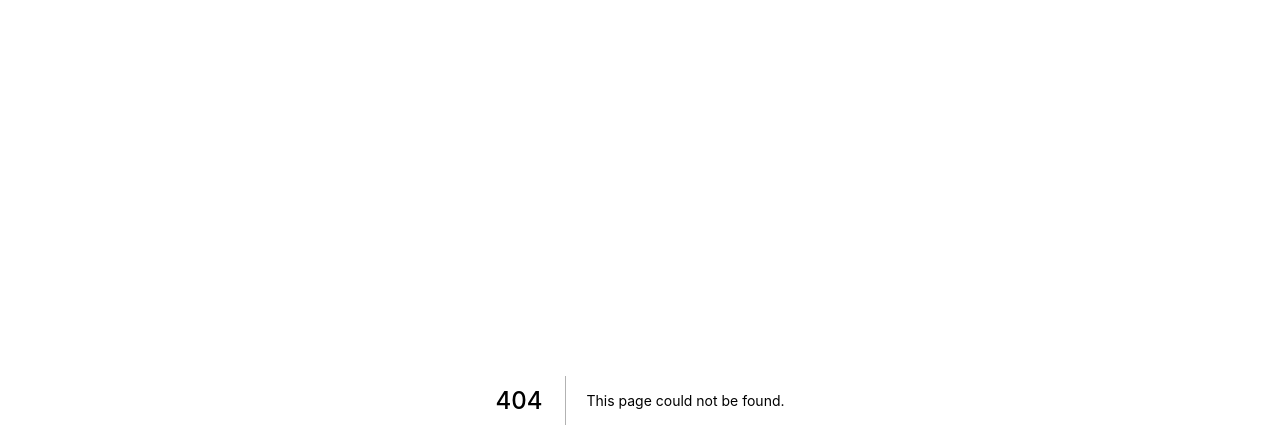
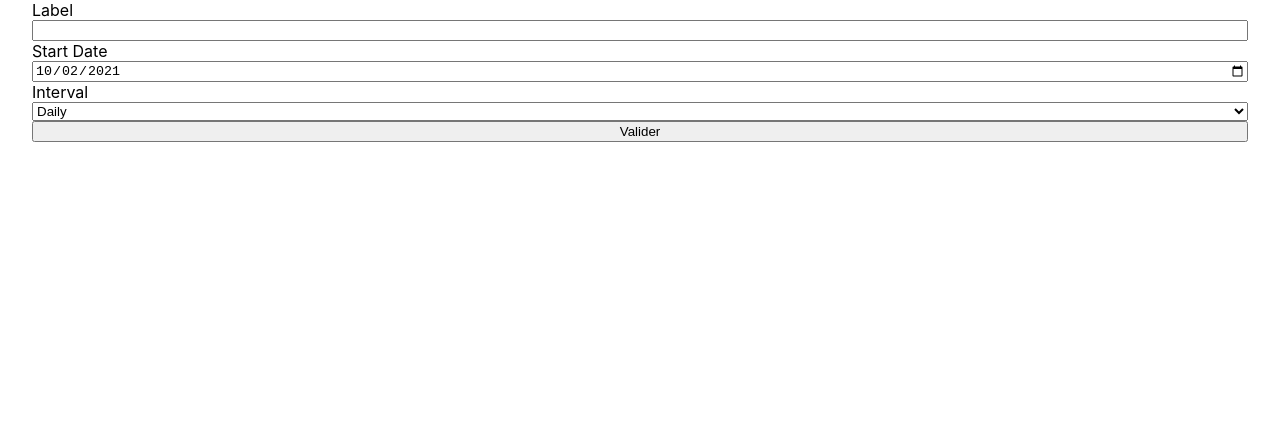
Before and after one commit to SuperRoflCopter/git_test, a Next.js app: page /components/TaskForm in a window 1280 px wide. Before the commit this address had no page. Shown: the top 448 px of the page. Built offline with nearby package versions, Linux system fonts and the light colour scheme.

Commit message:
init task form with ts support

```diff
--- a/package.json
+++ b/package.json
@@ -9,13 +9,16 @@
     "lint": "next lint"
   },
   "dependencies": {
+    "formik": "^2.2.9",
     "next": "11.1.2",
     "next-pwa": "^5.3.1",
     "react": "17.0.2",
     "react-dom": "17.0.2"
   },
   "devDependencies": {
+    "@types/react": "^17.0.26",
     "eslint": "7.32.0",
-    "eslint-config-next": "11.1.2"
+    "eslint-config-next": "11.1.2",
+    "typescript": "^4.4.3"
   }
 }
--- /dev/null
+++ b/pages/components/TaskForm/index.tsx
@@ -0,0 +1,85 @@
+import { useFormik } from 'formik'
+
+export type Interval = 'daily' | 'weekly' | 'monthly' | undefined
+export type TaskFormErrors = {
+    label?: string
+    startDate?: string
+    interval?: string
+}
+
+const TaskForm = () => {
+
+    const validate = values => {
+        const errors: TaskFormErrors = {};
+        const { label, startDate, interval } = values
+
+        if (!label) {
+          errors.label = 'Required';
+        } else if (values.label.length > 15) {
+          errors.label = 'Must be 15 characters or less';
+        }
+
+        if (!startDate) {
+          errors.startDate = 'Required';
+        }
+
+        if (!interval) {
+          errors.interval = 'Required';
+        } else if (interval !== 'daily' && interval !==  'weekly' && interval !== 'monthly') {
+          errors.interval = 'Invalid interval';
+        }
+
+        return errors;
+      }
+
+    const formik = useFormik({
+        initialValues: {
+          label: undefined,
+          startDate: new Date().toISOString().substring(0,10),
+          interval: 'daily',
+        },
+        validate,
+        onSubmit: values => {
+          const { label } = values
+          localStorage.setItem(`task${label}`, JSON.stringify(values))
+        },
+      })
+
+      return (
+        <form onSubmit={formik.handleSubmit}>
+          <div style={{display:'flex', flexDirection:'column', marginLeft:'2rem', marginRight:'2rem'}}>
+            <label htmlFor="label">Label</label>
+            <input
+                id="label"
+                name="label"
+                type="text"
+                onChange={formik.handleChange}
+                value={formik.values.label}
+            />
+            <div style={{color:'red'}}>{formik.errors.label}</div>
+
+            <label htmlFor="startDate">Start Date</label>
+            <input
+                id="startDate"
+                name="startDate"
+                type="date"
+                onChange={formik.handleChange}
+                value={formik.values.startDate}
+            />
+            <div style={{color:'red'}}>{formik.errors.startDate}</div>
+
+            <label htmlFor="interval">Interval</label>
+            <select name="interval" onChange={formik.handleChange}>
+                <option value="daily">Daily</option>
+                <option value="weekly">Weekly</option>
+                <option value="monthly">Monthly</option>
+            </select>
+            <div style={{color:'red'}}>{formik.errors.interval}</div>
+
+            <button type="submit">Valider</button>
+          </div>
+        </form>
+      );
+}
+
+export default TaskForm
--- a/pages/index.js
+++ b/pages/index.js
@@ -13,6 +13,7 @@ export default function Home() {
 
       <main className={styles.main}>
         <Link href="./cat"><a>Cat !</a></Link>
+        <Link href="./create"><a>Create new task !</a></Link>
       </main>
     </div>
   )
```
Also changed, not shown: pages/create.js (added, +7 -0 lines), public/fallback-development.js (added, +36 -0 lines), public/sw.js (+10 -2 lines), tsconfig.json (added, +29 -0 lines), next-env.d.ts (added), 2 other files (tests, documents, lock files or other folders).
